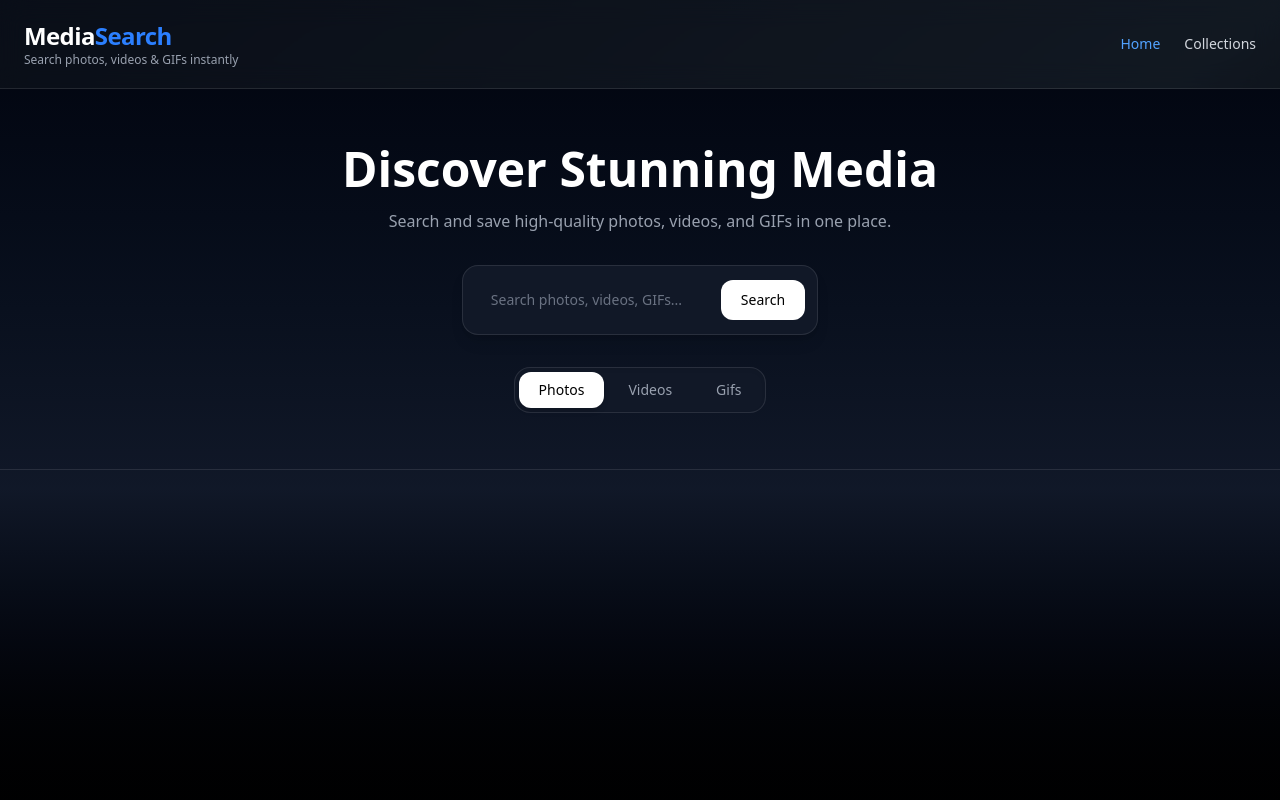
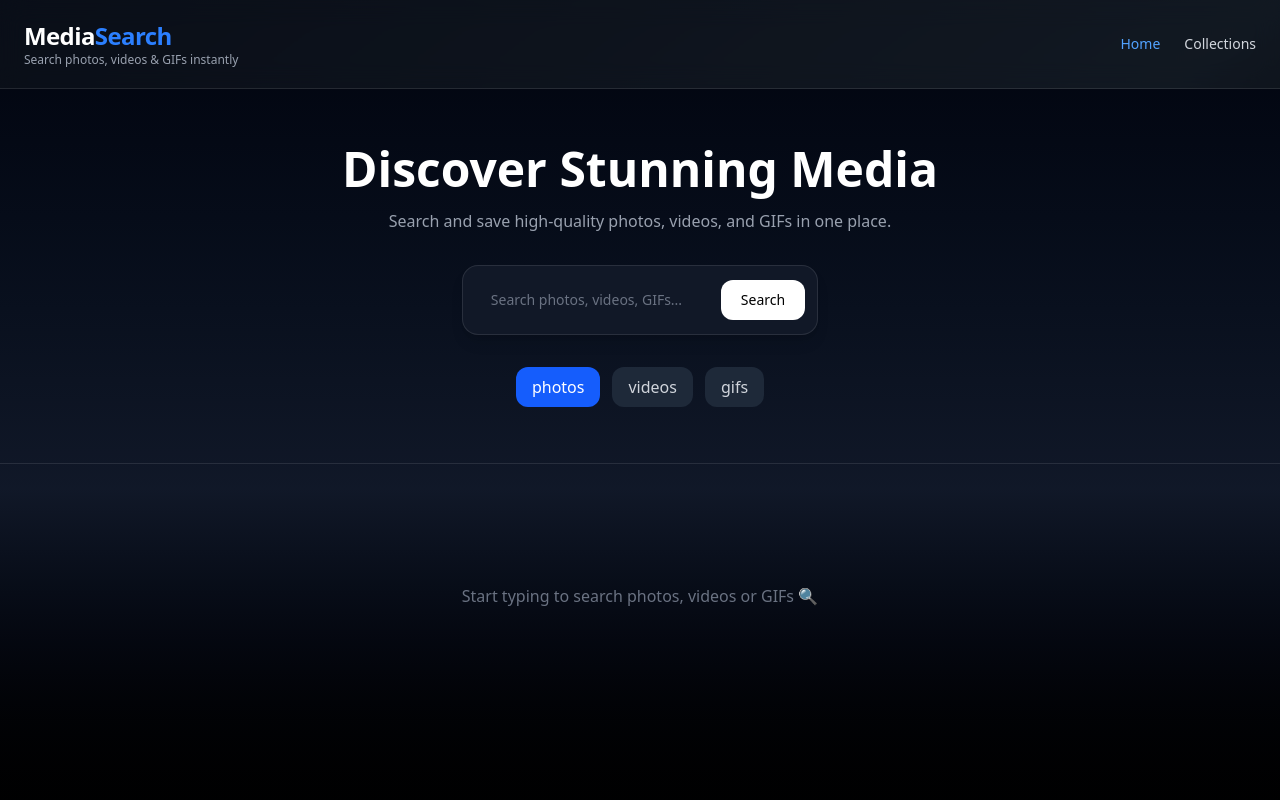
Before and after one commit to swagat123og/Picsum, a React (Vite) app: page / in a window 1280 px wide. Shown: the top 800 px of the page. Built offline with nearby package versions, Linux system fonts and the light colour scheme.

Commit message:
final updates

```diff
--- a/src/components/ResultGrid.jsx
+++ b/src/components/ResultGrid.jsx
@@ -1,87 +1,116 @@
 import React, { useEffect } from "react";
 import { useDispatch, useSelector } from "react-redux";
 import { fetchGif, fetchPhoto, fetchVideos } from "../api/mediaApi";
-import { setError, setLoading, setResults } from "../redux/features/searchSlice";
+import {
+  setError,
+  setLoading,
+  setResults,
+  nextPage,
+} from "../redux/features/searchSlice";
 import ResultsCard from "./ResultsCard";
 
 const ResultGrid = () => {
-  const { query, activeTab, results, loading, error } = useSelector(
-    (store) => store.search
-  );
+  const search = useSelector((s) => s.search || {});
+  const {
+    query = "",
+    activeTab = "photos",
+    results = [],
+    loading = false,
+    error = null,
+    page = 1,
+    hasMore = false,
+  } = search;
+
   const dispatch = useDispatch();
 
+  // 🛑 Nothing searched
+  if (typeof query !== "string" || !query.trim()) {
+    return (
+      <p className="text-center text-gray-500 py-20">
+        Start typing to search photos, videos or GIFs 🔍
+      </p>
+    );
+  }
+
   useEffect(() => {
-    if (!query?.trim()) return;
+    if (!query.trim()) return;
 
     const getData = async () => {
       try {
         dispatch(setLoading());
         let data = [];
 
-        if (activeTab == "photos") {
-          let response = await fetchPhoto(query);
-          data = response.results.map((e) => ({
+        if (activeTab === "photos") {
+          const res = await fetchPhoto(query, page);
+          data = res?.results?.map((e) => ({
             id: e.id,
             type: "photo",
             title: e.alt_description,
             thumbnail: e.urls.small,
             src: e.urls.full,
-          }));
+          })) || [];
         }
 
-        if (activeTab == "videos") {
-          let response = await fetchVideos(query);
-          data = response.videos.map((e) => ({
+        if (activeTab === "videos") {
+          const res = await fetchVideos(query, page);
+          data = res?.videos?.map((e) => ({
             id: e.id,
             type: "video",
-            title: e.user || "video",
+            title: e.user?.name || "Video",
             thumbnail: e.image,
-            src: e.video_files[0].link,
-          }));
+            src: e.video_files?.[0]?.link,
+          })) || [];
         }
 
-        if (activeTab == "gifs") {
-          let response = await fetchGif(query);
-          data = response.data.results.map((e) => ({
+        if (activeTab === "gifs") {
+          const res = await fetchGif(query, page);
+          data = res?.results?.map((e) => ({
             id: e.id,
             type: "gif",
             title: e.title || "GIF",
-            thumbnail: e.media_formats.tinygif.url,
-            src: e.media_formats.gif.url,
-          }));
+            thumbnail: e.media_formats?.tinygif?.url,
+            src: e.media_formats?.gif?.url,
+          })) || [];
         }
 
         dispatch(setResults(data));
       } catch (err) {
-        dispatch(setError(err.message));
+        dispatch(setError(err?.message || "Failed to load data"));
       }
     };
 
     getData();
-  }, [query, activeTab, dispatch]);
+  }, [query, activeTab, page, dispatch]);
 
-  /* ---------- UI STATES (STYLING ONLY) ---------- */
-  if (loading)
-    return (
-      <div className="flex items-center justify-center py-24 text-gray-400 text-sm tracking-wide">
-        Loading results...
-      </div>
-    );
+  if (loading && page === 1)
+    return <p className="text-center text-gray-400 py-20">Loading...</p>;
 
   if (error)
-    return (
-      <div className="flex items-center justify-center py-24 text-red-400 text-sm">
-        Something went wrong. Try again.
+    return <p className="text-center text-red-400 py-20">{error}</p>;
+
+  return (
+    <>
+      <div className="grid grid-cols-[repeat(auto-fill,minmax(240px,1fr))] gap-6">
+        {results.map((e) => (
+          <ResultsCard key={e.id} e={e} />
+        ))}
       </div>
-    );
 
-  /* ---------- RESULTS GRID ---------- */
-  return (
-    <div className="grid grid-cols-[repeat(auto-fill,minmax(240px,1fr))] gap-6 px-6 py-8">
-      {results.map((e, idx) => (
-        <ResultsCard key={idx} e={e} />
-      ))}
-    </div>
+      {query.trim() && hasMore && !loading && results.length > 0 && (
+        <div className="flex justify-center mt-10">
+          <button
+            onClick={() => dispatch(nextPage())}
+            className="px-6 py-2 rounded-xl bg-blue-600 hover:bg-blue-700 text-white"
+          >
+            Load More
+          </button>
+        </div>
+      )}
+
+      {loading && page > 1 && (
+        <p className="text-center text-gray-400 mt-6">Loading more...</p>
+      )}
+    </>
   );
 };
 
--- a/src/components/Tabs.jsx
+++ b/src/components/Tabs.jsx
@@ -1,36 +1,26 @@
-import React from "react";
 import { useDispatch, useSelector } from "react-redux";
-import { setActiveTabs } from "../redux/features/searchSlice";
+import { setActiveTab } from "../redux/features/searchSlice";
 
 const Tabs = () => {
   const tabs = ["photos", "videos", "gifs"];
   const dispatch = useDispatch();
-  const activeTabs = useSelector((state) => state.search.activeTab);
+  const activeTab = useSelector((s) => s.search.activeTab);
 
   return (
-    <div className="flex items-center gap-1 rounded-2xl bg-[#111827] border border-white/10 p-1 shadow-inner">
-      {tabs.map((e, idx) => {
-        const isActive = activeTabs === e;
-
-        return (
-          <button
-            key={idx}
-            onClick={() => dispatch(setActiveTabs(e))}
-            className={`
-              px-5 py-2 text-sm font-medium capitalize rounded-xl
-              transition-all duration-200
-              ${
-                isActive
-                  ? "bg-white text-black shadow-md"
-                  : "text-gray-400 hover:text-white hover:bg-white/5"
-              }
-              active:scale-95
-            `}
-          >
-            {e}
-          </button>
-        );
-      })}
+    <div className="flex gap-3">
+      {tabs.map((tab) => (
+        <button
+          key={tab}
+          onClick={() => dispatch(setActiveTab(tab))}
+          className={`px-4 py-2 rounded-xl ${
+            activeTab === tab
+              ? "bg-blue-600 text-white"
+              : "bg-gray-800 text-gray-300"
+          }`}
+        >
+          {tab}
+        </button>
+      ))}
     </div>
   );
 };
--- a/src/redux/features/searchSlice.js
+++ b/src/redux/features/searchSlice.js
@@ -1,48 +1,69 @@
 import { createSlice } from "@reduxjs/toolkit";
 
-const searchSlice=createSlice({
-    name:"search",
-    initialState:{
-        query:'',
-        activeTab:'photos',
-        results:[],
-        loading:false,
-        error:null
+const initialState = {
+  query: "",
+  activeTab: "photos",
+  results: [],
+  loading: false,
+  error: null,
+  page: 1,
+  hasMore: false, // 👈 important
+};
+
+const searchSlice = createSlice({
+  name: "search",
+  initialState,
+  reducers: {
+    setQuery: (state, action) => {
+      state.query = action.payload;
+      state.page = 1;
+      state.results = [];
+      state.hasMore = false; // wait for API
     },
 
-    reducers:{
-        setQuery(state,action){
-          state.query=action.payload;
-        },
-        setActiveTabs(state,action){
-          state.activeTab=action.payload;
-        },
-        setResults(state,action){
-          state.loading=false
-          state.results=action.payload;
-        },
-        setLoading(state,action){
-          state.loading=true
-          state.error=null
-        },
-        setError(state,action){
-          state.error=action.payload;
-          state.loading=false
-        },
-        clearResults(state){
-         state.results=[]
-        }
-    }
-})
+    setActiveTab: (state, action) => {
+      state.activeTab = action.payload;
+      state.page = 1;
+      state.results = [];
+      state.hasMore = false;
+    },
 
+    setLoading: (state) => {
+      state.loading = true;
+      state.error = null;
+    },
 
-export const{
-  setActiveTabs,
+    setResults: (state, action) => {
+      state.loading = false;
+
+      if (state.page === 1) {
+        state.results = action.payload;
+      } else {
+        state.results.push(...action.payload);
+      }
+
+      state.hasMore = action.payload.length > 0;
+    },
+
+    setError: (state, action) => {
+      state.loading = false;
+      state.error = action.payload;
+      state.hasMore = false;
+    },
+
+    nextPage: (state) => {
+      state.page += 1;
+    },
+  },
+});
+
+export const {
+  setQuery,
+  setActiveTab,
+  setLoading,
+  setResults,
   setError,
-  setLoading,
-  setQuery,
-  setResults,
-  clearResults}=searchSlice.actions
-
+  nextPage,
+} = searchSlice.actions;
 
 export default searchSlice.reducer;
```
